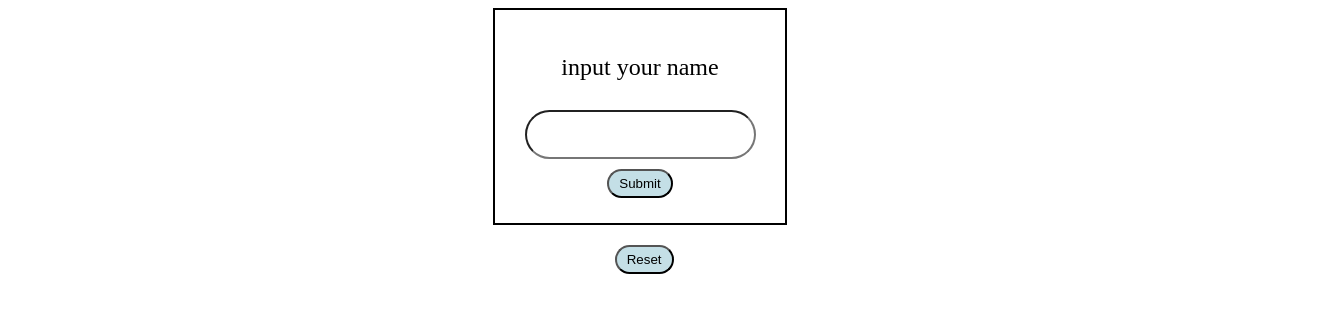
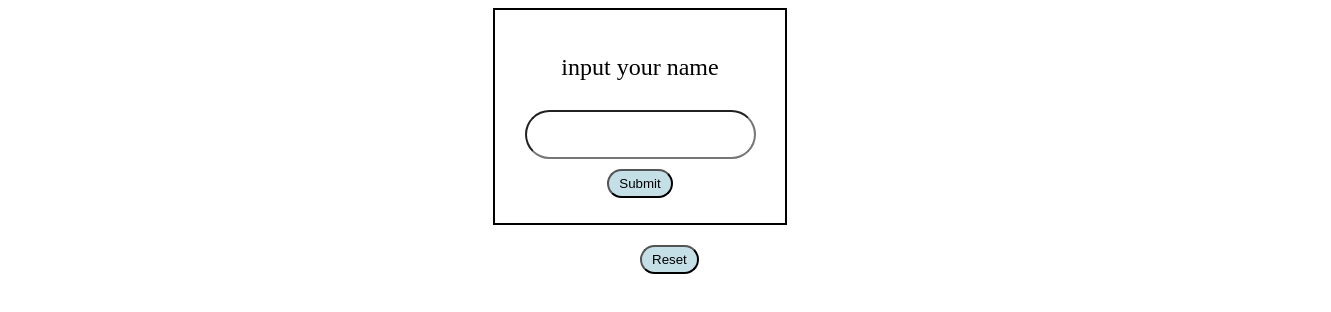
Before and after one commit to Kosmo920/site, a plain HTML site: page index.html in a window 1280 px wide. Shown: the whole page, 1331 px wide, since content can reach past the window. Drawn offline with Linux system fonts and the light colour scheme.

Commit message:
Update style.css

```diff
--- a/style.css
+++ b/style.css
@@ -74,5 +74,5 @@ input{
 	text-align: center;
 }
 #res{
-    margin:0 48%;
+    margin:0 50%;
 }
```
